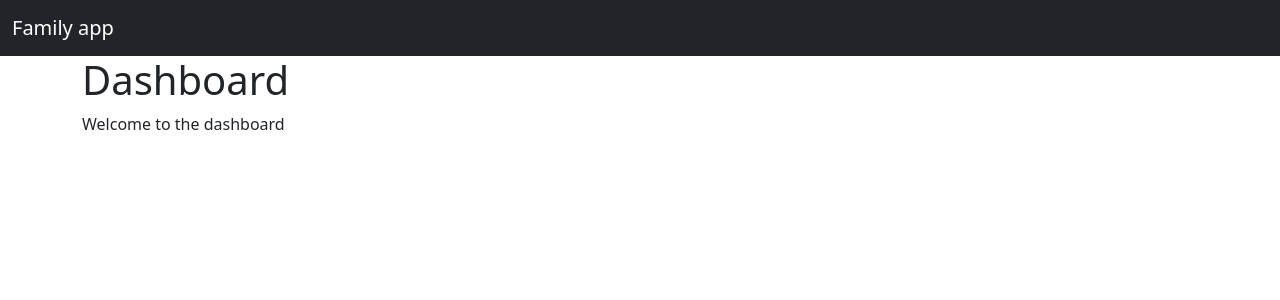
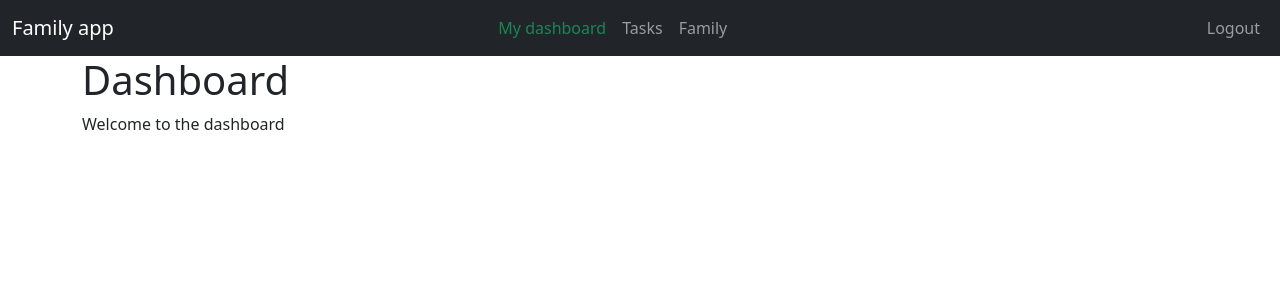
Before and after one commit to KevinDaniel-S/family, a Django app: page /account/dashboard/ in a window 1280 px wide. Shown: the top 300 px of the page. Run offline with Django 3.2, Linux system fonts and the light colour scheme; the visitor is signed in with stand-in values (Sample User, id 1); some libraries are stand-ins or nearby versions.

Commit message:
Add: sessions to navbar

```diff
--- a/account/templates/base.html
+++ b/account/templates/base.html
@@ -9,9 +9,30 @@
   <title>{% block title %}{% endblock title %}</title>
 </head>
 <body>
-  <nav class="navbar navbar-dark bg-dark">
+  <nav class="navbar navbar-expand navbar-dark bg-dark">
     <div class="container-fluid">
       <a class="navbar-brand" href="#">Family app</a>
+      {% if request.user.is_authenticated %}
+        <ul class="navbar-nav">
+          <li class="nav-item">
+            <a class="nav-link {% if section == "dashboard" %}text-success{% endif %}" href="#">My dashboard</a>
+          </li>
+          <li class="nav-item">
+            <a class="nav-link {% if section == "tasks" %}text-success{% endif %}" href="#">Tasks</a>
+          </li>
+          <li class="nav-item">
+            <a class="nav-link {% if section == "family" %}text-success{% endif %}" href="#">Family</a>
+          </li>
+        </ul>
+      {% endif %}
+      <div class="navbar-nav">
+        {% if request.user.is_authenticated %}
+          Hello {{ request.user.first_name }},
+          <a class="nav-link" href="{% url "logout" %}">Logout</a>
+        {% else %}
+          <a class="nav-link" href="{% url "login"%}">Log-in</a>
+        {% endif %}
+      </div>
     </div>
   </nav>
   <div class="container">
```
